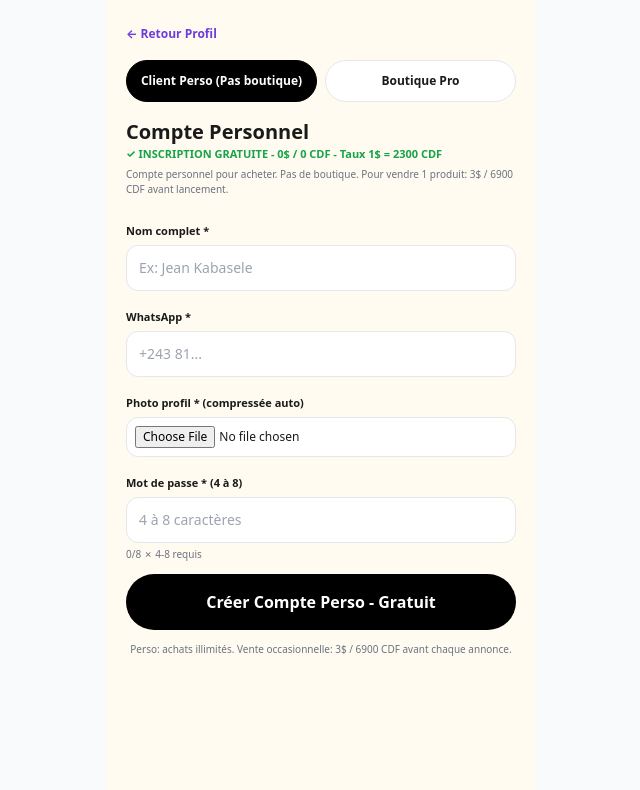
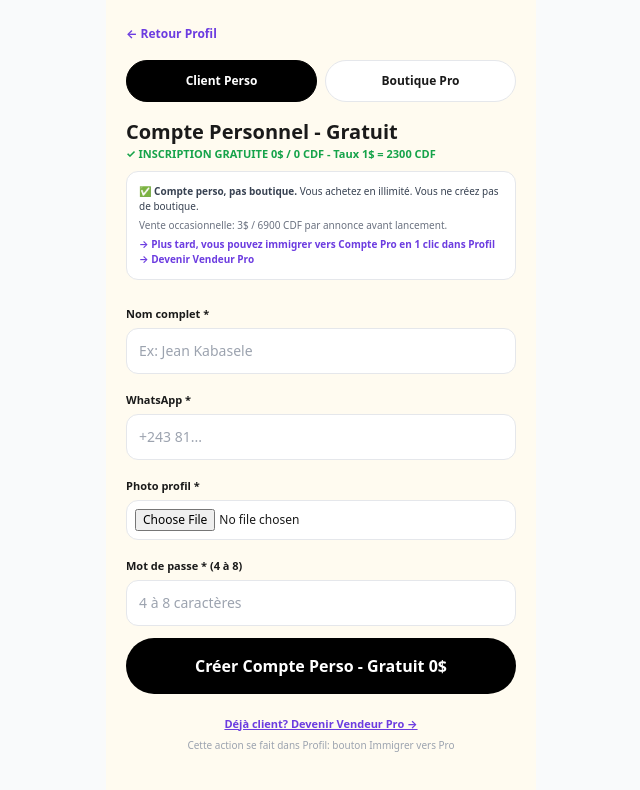
Before and after one commit to kongolokelvin47-cmd/Wenze-pwa, a Next.js app: page /inscription in a window 1280 px wide. Shown: the top 790 px of the page, without its empty margins (319-959 px from the left). Built offline with nearby package versions, Linux system fonts and the light colour scheme.

Commit message:
Refactor Inscription component with Suspense

```diff
--- a/app/inscription/page.tsx
+++ b/app/inscription/page.tsx
@@ -1,5 +1,5 @@
 "use client";
-import { useState } from "react";
+import { useState, Suspense } from "react";
 import { useSearchParams, useRouter } from "next/navigation";
 import Link from "next/link";
 import { FORMULES, TAUX_CDF } from "@/lib/paiement";
@@ -7,7 +7,7 @@ import { FORMULES, TAUX_CDF } from "@/lib/paiement";
 const PROFESSIONS_PRO = ["Vendeur boutique", "Mécanicien", "Salon de coiffure", "Électricien", "Plombier", "Menuisier", "Tailleur", "Photographe", "Restaurateur", "Autres petits services"];
 const PROFESSIONS_GROSSISTE = ["Grossiste / Dépôt B2B", "Agriculteur", "Entreprise", "Grande échelle / Usine"];
 
-export default function Inscription() {
+function InscriptionForm() {
   const params = useSearchParams();
   const router = useRouter();
   const initialType = params.get("type") === "pro" ? "pro" : "client";
@@ -57,37 +57,51 @@ export default function Inscription() {
     setLoading(true);
     const isGrossiste = PROFESSIONS_GROSSISTE.includes(form.profession);
 
-    // LOGIQUE OFFICIELLE WENZE
     let userData: any;
     if (type === "client") {
-      // CLIENT = PERSONNEL - PAS DE BOUTIQUE - 0% commission
+      // CLIENT = 100% PERSONNEL - PAS DE BOUTIQUE - GRATUIT 0$ / 0 CDF
       userData = {
-        nom: form.nom, whatsapp: form.whatsapp, adresse: form.adresse,
-        photo: form.photo, type: "client", profession: "Client / Acheteur",
-        categorie: "client_perso", // IMPORTANT: pas de boutique
-        abonnement: `Client Gratuit - 0$ / 0 CDF - Vente occasionnelle ${FORMULES.occasionnel.prix}$ / ${FORMULES.occasionnel.prixCDF} CDF avant lancement`,
-        annoncesLimite: 0, // 0 = ne peut pas publier sans payer 3$
-        estBoutique: false, // FLAG CLÉ: pas de boutique
-        date: new Date().toISOString(), freemiumCount: 0
+        nom: form.nom,
+        whatsapp: form.whatsapp,
+        photo: form.photo,
+        password: form.password, // CRITIQUE: pour connexion
+        type: "client",
+        profession: "Client / Acheteur",
+        categorie: "client_perso",
+        abonnement: `Client Gratuit - 0$ / 0 CDF - Vente occasionnelle ${FORMULES.occasionnel.prix}$ / ${FORMULES.occasionnel.prixCDF} CDF`,
+        annoncesLimite: 0,
+        estBoutique: false, // JAMAIS boutique
+        peutImmigrerPro: true, // Peut devenir Pro plus tard
+        date: new Date().toISOString(),
+        freemiumCount: 0
       };
     } else {
-      // PRO = BOUTIQUE - Démarre en FREEMIUM 3 à vie
+      // BOUTIQUE = FREEMIUM 3 GRATUITES À VIE - GRATUIT AU DÉBUT
       userData = {
-        nom: form.nom, whatsapp: form.whatsapp, profession: form.profession,
-        adresse: form.adresse, photo: form.photo,
-        type: "freemium", // Démarre freemium, pas pro direct!
+        nom: form.nom,
+        whatsapp: form.whatsapp,
+        profession: form.profession,
+        adresse: form.adresse,
+        photo: form.photo,
+        password: form.password, // CRITIQUE
+        type: "freemium", // Démarre freemium, pas pro direct
         typeSouhaite: isGrossiste ? "grossiste" : "pro",
         categorie: form.profession,
-        abonnement: isGrossiste ? `${FORMULES.grossiste.nom} ${FORMULES.grossiste.prix}$ / ${FORMULES.grossiste.prixCDF} CDF/mois - Freemium 3 gratuites puis paiement = illimité` : `${FORMULES.pro.nom} ${FORMULES.pro.prix}$ / ${FORMULES.pro.prixCDF} CDF/mois - Freemium 3 gratuites puis paiement = illimité`,
-        annoncesLimite: 3, // Freemium 3 à vie
-        estBoutique: true, // FLAG CLÉ: c'est une boutique
-        date: new Date().toISOString(), freemiumCount: 0
+        abonnement: isGrossiste ? `${FORMULES.grossiste.nom} ${FORMULES.grossiste.prix}$ / ${FORMULES.grossiste.prixCDF} CDF/mois` : `${FORMULES.pro.nom} ${FORMULES.pro.prix}$ / ${FORMULES.pro.prixCDF} CDF/mois`,
+        annoncesLimite: 3,
+        estBoutique: true,
+        peutImmigrerPro: false,
+        date: new Date().toISOString(),
+        freemiumCount: 0
       };
     }
 
     localStorage.setItem("wenze_user", JSON.stringify(userData));
+    localStorage.setItem("wenze_connecte", "true");
     localStorage.setItem("wenze_annonces", "0");
     localStorage.setItem("wenze_annonces_list", "[]");
+    localStorage.setItem("wenze_panier", "[]");
+    localStorage.setItem("wenze_favoris", "[]");
 
     setTimeout(() => { setLoading(false); router.push("/profil"); }, 600);
   };
@@ -100,71 +114,89 @@ export default function Inscription() {
 
       <div className="flex gap-2 mt-4">
         <button onClick={() => setType("client")} className={`flex-1 p-3 rounded-full text-xs font-bold border ${type === "client" ? "bg-black text-white border-black" : "bg-white"}`}>
-          Client Perso (Pas boutique)
+          Client Perso
         </button>
         <button onClick={() => setType("pro")} className={`flex-1 p-3 rounded-full text-xs font-bold border ${type === "pro" ? "bg-[#6C3CE0] text-white border-[#6C3CE0]" : "bg-white"}`}>
           Boutique Pro
         </button>
       </div>
 
-      <h1 className="text-xl font-black mt-4">{type === "client" ? "Compte Personnel" : "Créer Boutique"}</h1>
-      <p className="text-[11px] text-green-600 font-bold">✓ INSCRIPTION GRATUITE - 0$ / 0 CDF - Taux 1$ = {TAUX_CDF} CDF</p>
-      {type === "client" && <p className="text-[10px] text-gray-500 mt-1">Compte personnel pour acheter. Pas de boutique. Pour vendre 1 produit: {FORMULES.occasionnel.prix}$ / {FORMULES.occasionnel.prixCDF} CDF avant lancement.</p>}
-      {type === "pro" && <p className="text-[10px] text-gray-500 mt-1">Boutique avec 3 annonces gratuites à vie (Freemium). Ensuite Pro {FORMULES.pro.prix}$ / {FORMULES.pro.prixCDF} CDF ou Grossiste {FORMULES.grossiste.prix}$ / {FORMULES.grossiste.prixCDF} CDF. Paiement = illimité immédiat.</p>}
+      <h1 className="text-xl font-black mt-4">{type === "client" ? "Compte Personnel - Gratuit" : "Créer Boutique - Gratuit"}</h1>
+      <p className="text-[11px] text-green-600 font-bold">✓ INSCRIPTION GRATUITE 0$ / 0 CDF - Taux 1$ = {TAUX_CDF} CDF</p>
+
+      {type === "client" && (
+        <div className="bg-white border rounded-xl p-3 mt-2">
+          <p className="text-[10px] text-gray-700">✅ <b>Compte perso, pas boutique.</b> Vous achetez en illimité. Vous ne créez pas de boutique.</p>
+          <p className="text-[10px] text-gray-500 mt-1">Vente occasionnelle: {FORMULES.occasionnel.prix}$ / {FORMULES.occasionnel.prixCDF} CDF par annonce avant lancement.</p>
+          <p className="text-[10px] text-[#6C3CE0] font-bold mt-1">→ Plus tard, vous pouvez immigrer vers Compte Pro en 1 clic dans Profil → Devenir Vendeur Pro</p>
+        </div>
+      )}
+
+      {type === "pro" && (
+        <div className="bg-white border rounded-xl p-3 mt-2">
+          <p className="text-[10px] text-gray-700">✅ <b>Boutique Pro - Inscription gratuite.</b> Vous démarrez avec 3 annonces gratuites à vie (Freemium).</p>
+          <p className="text-[10px] text-gray-500 mt-1">Après 3: Pro {FORMULES.pro.prix}$ / {FORMULES.pro.prixCDF} CDF ou Grossiste {FORMULES.grossiste.prix}$ / {FORMULES.grossiste.prixCDF} CDF / mois = illimité + IA. Non-paiement = retour Freemium.</p>
+        </div>
+      )}
 
       <form onSubmit={handleSubmit} className="mt-5 space-y-3">
         <div>
           <label className="text-[11px] font-bold">Nom complet *</label>
-          <input required placeholder="Ex: Jean Kabasele" value={form.nom} onChange={e => setForm({ ...form, nom: e.target.value })} className="w-full border p-3 rounded-xl text-sm mt-1 bg-white" />
+          <input required value={form.nom} onChange={e => setForm({ ...form, nom: e.target.value })} placeholder="Ex: Jean Kabasele" className="w-full border p-3 rounded-xl text-sm mt-1 bg-white" />
         </div>
-
         <div>
           <label className="text-[11px] font-bold">WhatsApp *</label>
-          <input required placeholder="+243 81..." value={form.whatsapp} onChange={e => setForm({ ...form, whatsapp: e.target.value })} className="w-full border p-3 rounded-xl text-sm mt-1 bg-white" />
+          <input required value={form.whatsapp} onChange={e => setForm({ ...form, whatsapp: e.target.value })} placeholder="+243 81..." className="w-full border p-3 rounded-xl text-sm mt-1 bg-white" />
         </div>
-
         {type === "pro" && (
           <>
             <div>
-              <label className="text-[11px] font-bold">Profession / Type boutique *</label>
+              <label className="text-[11px] font-bold">Profession boutique *</label>
               <select required value={form.profession} onChange={e => setForm({ ...form, profession: e.target.value })} className="w-full border p-3 rounded-xl text-sm mt-1 bg-white">
                 <option value="">Choisissez</option>
-                <optgroup label={`Petits services - ${FORMULES.pro.prix}$ / ${FORMULES.pro.prixCDF} CDF/mois`}>
+                <optgroup label={`Petits services - ${FORMULES.pro.prix}$ / ${FORMULES.pro.prixCDF} CDF`}>
                   {PROFESSIONS_PRO.map(p => <option key={p} value={p}>{p}</option>)}
                 </optgroup>
-                <optgroup label={`Grande échelle - ${FORMULES.grossiste.prix}$ / ${FORMULES.grossiste.prixCDF} CDF/mois`}>
+                <optgroup label={`Grande échelle - ${FORMULES.grossiste.prix}$ / ${FORMULES.grossiste.prixCDF} CDF`}>
                   {PROFESSIONS_GROSSISTE.map(p => <option key={p} value={p}>{p}</option>)}
                 </optgroup>
               </select>
-              {form.profession && <p className="text-[10px] mt-1 font-bold text-[#6C3CE0]">{isGrossisteSelected ? `→ Grossiste: ${FORMULES.grossiste.prix}$ / ${FORMULES.grossiste.prixCDF} CDF/mois` : `→ Pro: ${FORMULES.pro.prix}$ / ${FORMULES.pro.prixCDF} CDF/mois`} - 3 gratuites puis paiement</p>}
+              {form.profession && <p className="text-[10px] mt-1 font-bold text-[#6C3CE0]">{isGrossisteSelected ? `→ Grossiste ${FORMULES.grossiste.prix}$ / ${FORMULES.grossiste.prixCDF} CDF` : `→ Pro ${FORMULES.pro.prix}$ / ${FORMULES.pro.prixCDF} CDF`} - 3 gratuites</p>}
             </div>
             <div>
-              <label className="text-[11px] font-bold">Adresse boutique <span className="font-normal text-gray-400">(facultatif)</span></label>
-              <input placeholder="Av. Lumumba 12, Gombe" value={form.adresse} onChange={e => setForm({ ...form, adresse: e.target.value })} className="w-full border p-3 rounded-xl text-sm mt-1 bg-white" />
+              <label className="text-[11px] font-bold">Adresse boutique <span className="text-gray-400 font-normal">(facultatif)</span></label>
+              <input value={form.adresse} onChange={e => setForm({ ...form, adresse: e.target.value })} placeholder="Av. Lumumba 12, Gombe" className="w-full border p-3 rounded-xl text-sm mt-1 bg-white" />
             </div>
           </>
         )}
-
         <div>
-          <label className="text-[11px] font-bold">Photo profil * (compressée auto)</label>
+          <label className="text-[11px] font-bold">Photo profil *</label>
           <input type="file" accept="image/*" onChange={handlePhoto} className="w-full text-xs mt-1 border p-2 rounded-xl bg-white" />
-          {preview && <div className="mt-2 flex items-center gap-2"><img src={preview} alt="preview" className="w-16 h-16 rounded-full object-cover border" /><p className="text-[10px] text-green-600">✓ Compressée - Prête</p></div>}
+          {preview && <div className="mt-2 flex items-center gap-2"><img src={preview} alt="preview" className="w-16 h-16 rounded-full object-cover border" /><p className="text-[10px] text-green-600">✓ Compressée</p></div>}
         </div>
-
         <div>
           <label className="text-[11px] font-bold">Mot de passe * (4 à 8)</label>
-          <input required type="password" minLength={4} maxLength={8} placeholder="4 à 8 caractères" value={form.password} onChange={e => setForm({ ...form, password: e.target.value })} className="w-full border p-3 rounded-xl text-sm mt-1 bg-white" />
-          <p className="text-[10px] text-gray-500 mt-1">{form.password.length}/8 {form.password.length>=4 && form.password.length<=8 ? "✓" : "✗ 4-8 requis"}</p>
+          <input required type="password" minLength={4} maxLength={8} value={form.password} onChange={e => setForm({ ...form, password: e.target.value })} placeholder="4 à 8 caractères" className="w-full border p-3 rounded-xl text-sm mt-1 bg-white" />
         </div>
+        <button disabled={loading} type="submit" className={`w-full p-4 rounded-full font-bold text-white mt-2 ${type === "pro" ? "bg-[#6C3CE0]" : "bg-black"} ${loading ? "opacity-50" : ""}`}>
+          {loading ? "Création..." : type === "client" ? "Créer Compte Perso - Gratuit 0$" : "Créer Boutique - Gratuit 3 annonces"}
+        </button>
+      </form>
 
-        <button disabled={loading} type="submit" className={`w-full p-4 rounded-full font-bold text-white mt-2 ${type === "pro" ? "bg-[#6C3CE0]" : "bg-black"} ${loading ? "opacity-50" : ""}`}>
-          {loading ? "Création..." : type === "client" ? "Créer Compte Perso - Gratuit" : "Créer Boutique - 3 gratuites"}
-        </button>
-
-        <p className="text-center text-[10px] text-gray-500 mt-2">
-          {type === "client" ? `Perso: achats illimités. Vente occasionnelle: ${FORMULES.occasionnel.prix}$ / ${FORMULES.occasionnel.prixCDF} CDF avant chaque annonce.` : `Boutique: Freemium 3 annonces à vie. Non-paiement = retour Freemium. Paiement Pro ${FORMULES.pro.prix}$ / Grossiste ${FORMULES.grossiste.prix}$ = illimité immédiat + IA.`}
-        </p>
-      </form>
+      {type === "client" && (
+        <div className="mt-4 text-center">
+          <Link href="/profil" className="text-[11px] text-[#6C3CE0] font-bold underline">Déjà client? Devenir Vendeur Pro →</Link>
+          <p className="text-[10px] text-gray-400 mt-1">Cette action se fait dans Profil: bouton Immigrer vers Pro</p>
+        </div>
+      )}
     </div>
   )
-        }
+}
+
+export default function Inscription() {
+  return (
+    <Suspense fallback={<div className="max-w-[430px] mx-auto p-10 text-center text-sm">Chargement...</div>}>
+      <InscriptionForm />
+    </Suspense>
+  );
+}
```
